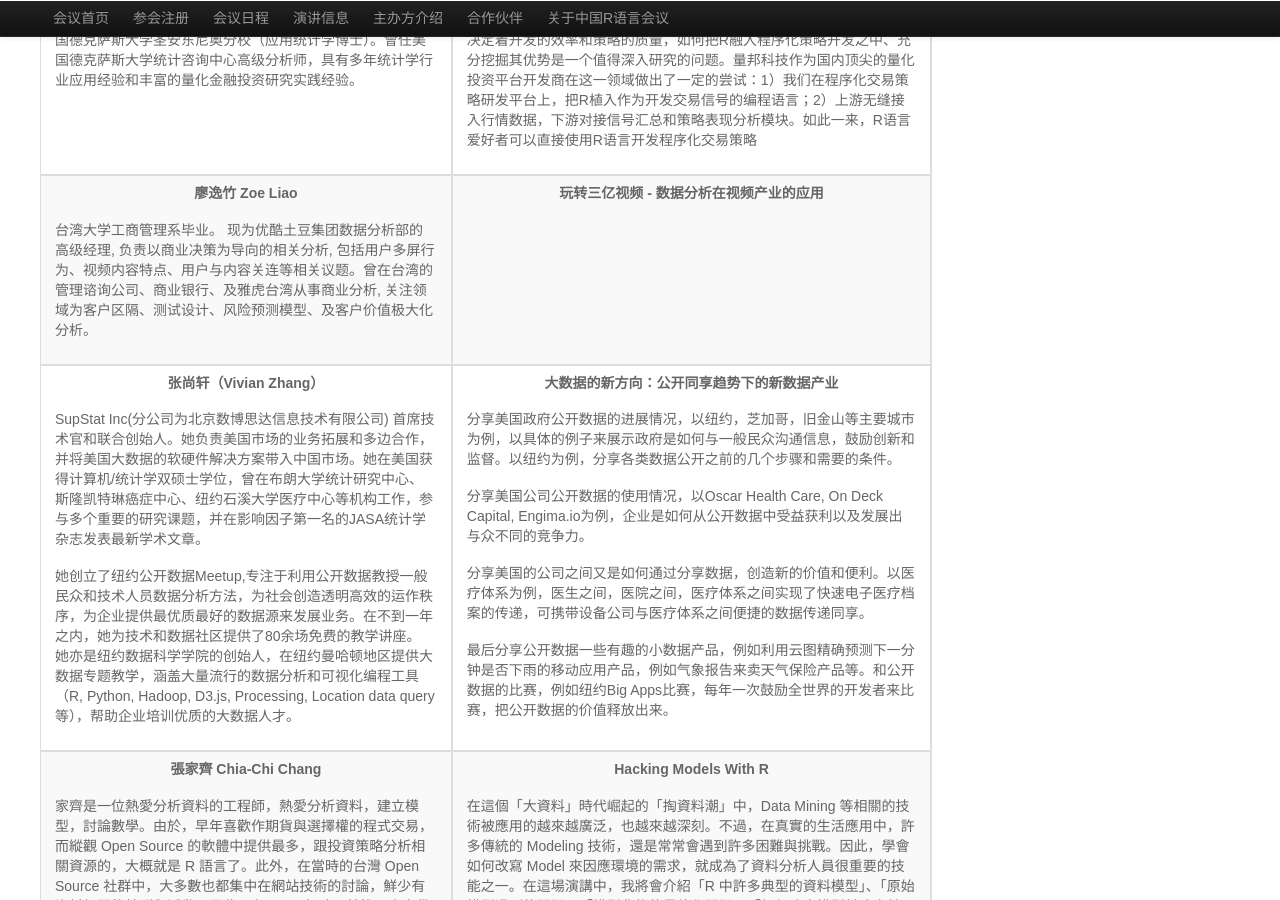
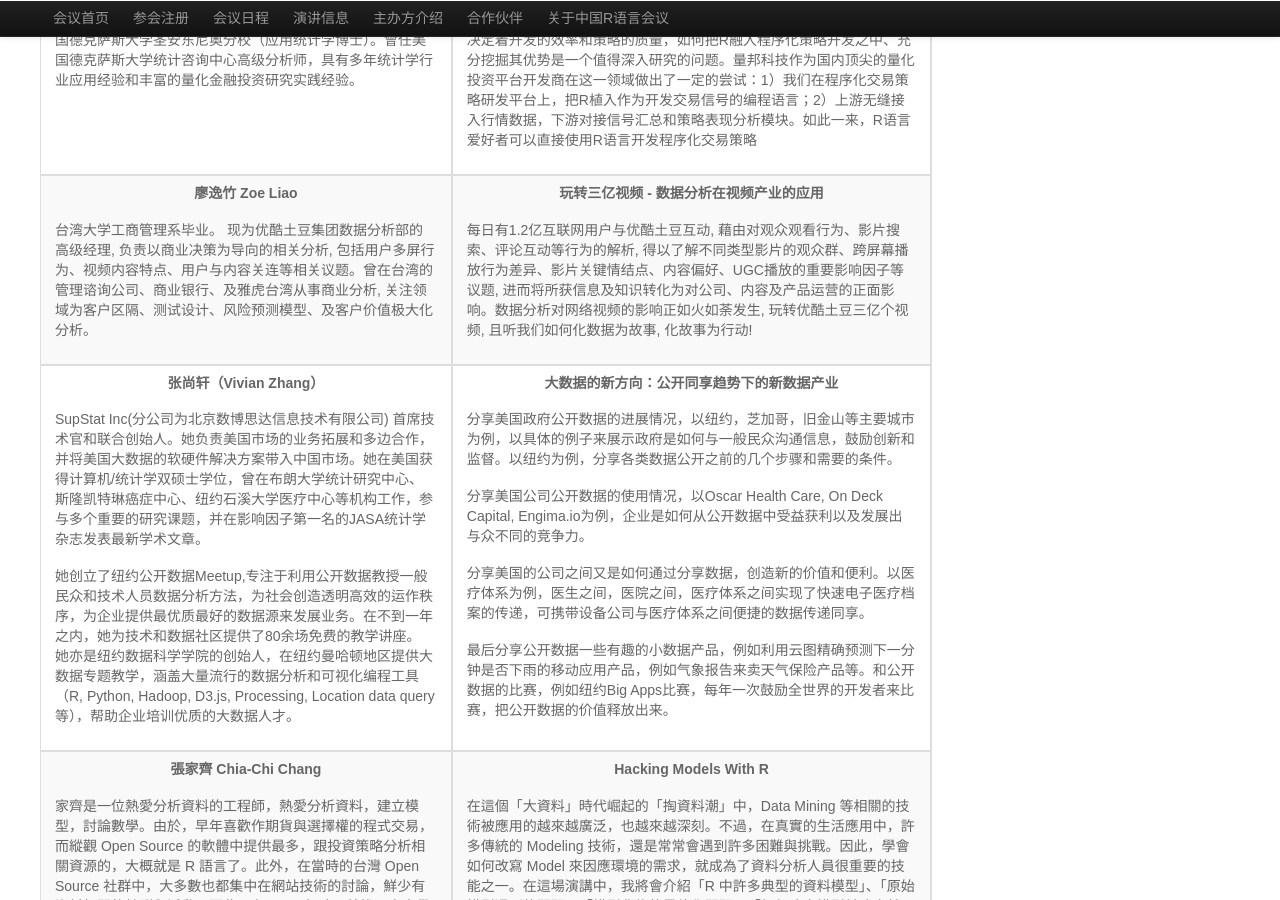
Before and after one commit to cosname/R-conference, a Jekyll site: the page built from index.html, in a window 1280 px wide and 900 px high, scrolled down 4041 px. Built offline with Jekyll 4.4.1, drawn with Linux system fonts in a browser that asks for light colours; some of the changed lines change nothing that is shown.

Commit message:
Add Conference information

```diff
--- a/_posts/2014-05-24-beijing.md
+++ b/_posts/2014-05-24-beijing.md
@@ -268,7 +268,7 @@
   </td>
   <td>
   <p><strong>玩转三亿视频 - 数据分析在视频产业的应用</strong></p>
-  <p></p>
+  <p> 每日有1.2亿互联网用户与优酷土豆互动, 藉由对观众观看行为、影片搜索、评论互动等行为的解析, 得以了解不同类型影片的观众群、跨屏幕播放行为差异、影片关键情结点、内容偏好、UGC播放的重要影响因子等议题, 进而将所获信息及知识转化为对公司、内容及产品运营的正面影响。数据分析对网络视频的影响正如火如荼发生, 玩转优酷土豆三亿个视频, 且听我们如何化数据为故事, 化故事为行动! </p>
   </td>
 </tr>
 
--- a/agenda/index.html
+++ b/agenda/index.html
@@ -42,7 +42,7 @@
 <tbody>
     <tr>
     <td class="agendaLabelTime" style="color:#fff">时间</td>
-    <td class="agendaLabelDate" style="color:#fff">2014年5月24日 白天</td>
+    <td class="agendaLabelDate" style="color:#fff">2014年5月24日 白天 如论讲堂</td>
  <!--BREAK-->
     </tr>
 
@@ -199,7 +199,7 @@
 <tbody>
     <tr>
     <td class="agendaLabelTime" style="color:#fff">时间</td>
-    <td class="agendaLabelDate" style="color:#fff">2014年5月25日</td>
+    <td class="agendaLabelDate" style="color:#fff">2014年5月25日 明德商学楼</td>
 		<!--BREAK-->
     </tr>
 	<tr>
@@ -396,3 +396,71 @@
  </tbody>
 
  </table>
+<h4 id="meeting-room">会场安排</h4>
+
+<p>第一天：如论讲堂</p>
+
+<p>第二天：明德商学楼：0102，0202，0302</p>
+
+<h4 id="road-map">会场路线</h4>
+
+<p><img src="http://pic.yupoo.com/cosname/DEBlZJIo/rU17i.jpg" alt="路线图" /></p>
+
+<h4 id="jiudian">推荐酒店</h4>
+
+<p>大部分价格来自于携程网，去哪儿网，以及网站报价中的酒店直销价，不含优惠信息。</p>
+
+<p>一、友谊宾馆</p>
+
+<blockquote>
+  <p>地址：北京市海淀区中关村南大街1号，距离中国人民大学0.5公里<br />
+价格：敬宾楼标准房468元（无早餐）【酒店直销价】<br />
+床型：大床1.6m/双床1.1m<br />
+宽带：免费<br />
+评价：位置极佳，设施齐全，装修很大气；价格偏高，环境好，房间舒适。</p>
+</blockquote>
+
+<p>二、燕山大酒店</p>
+
+<blockquote>
+  <p>地址：北京市海淀区中关村大街甲38号，距离中国人民大学0.2公里<br />
+价格：公寓经济间328元（无早餐）【酒店直销价】<br />
+床型：大床1.8m/ 双床0.9m<br />
+宽带：免费<br />
+评价：装修较老，房间干净，整体还不错；交通便捷。  </p>
+</blockquote>
+
+<p><a class="more collapsed" href="##" data-toggle="collapse" data-target="#jiudian-more">查看更多»</a></p>
+
+<div id="jiudian-more" class="collapse">
+  <p>三、便宜居快捷酒店(双榆树店)</p>
+
+  <blockquote>
+    <p>地址：北京市海淀区双榆树西里10号楼，距离中国人民大学0.4公里<br />
+价格：普通标准间280元（无早餐）<br />
+床型：双床(1.1米)<br />
+楼层：1-3层<br />
+宽带：免费宽带<br />
+评价：交通方便，环境一般，设施较旧，房间舒适  </p>
+  </blockquote>
+
+  <p>四、永正商务酒店（北京苏州街店）</p>
+
+  <blockquote>
+    <p>位置：北京市海淀区苏州街18号，距离中国人民大学1.1公里<br />
+价格：标准大床间298元（含早餐，携程网）<br />
+床型：双人床1.5米，1张<br />
+楼层：1-3层<br />
+评价：服务不错,房间也干净,性价比很高；地理位置好   </p>
+  </blockquote>
+
+  <p>五、北京紫金阳光酒店公寓</p>
+
+  <blockquote>
+    <p>位置：北京市海淀区中关村知春路紫金数码园2号楼，距离中国人民大学1.2公里<br />
+价格：普通标准间268元（无早餐）<br />
+床型：双人床1.5米，1张<br />
+宽带：免费<br />
+评价：交通便利，紧邻知春路地铁，公寓式酒店，楼层高，大窗，比较安静，屋内整洁  </p>
+  </blockquote>
+</div>
```
